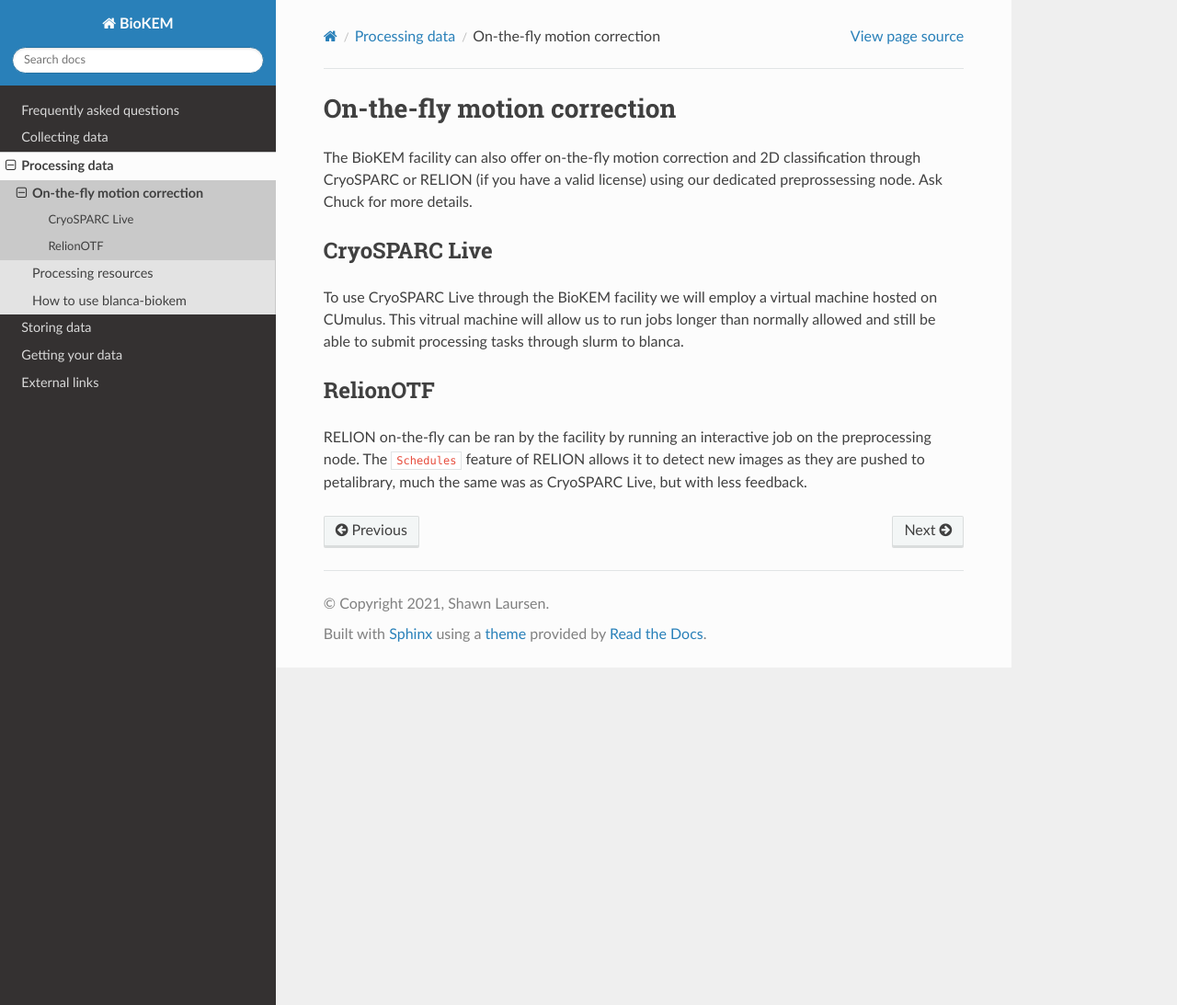
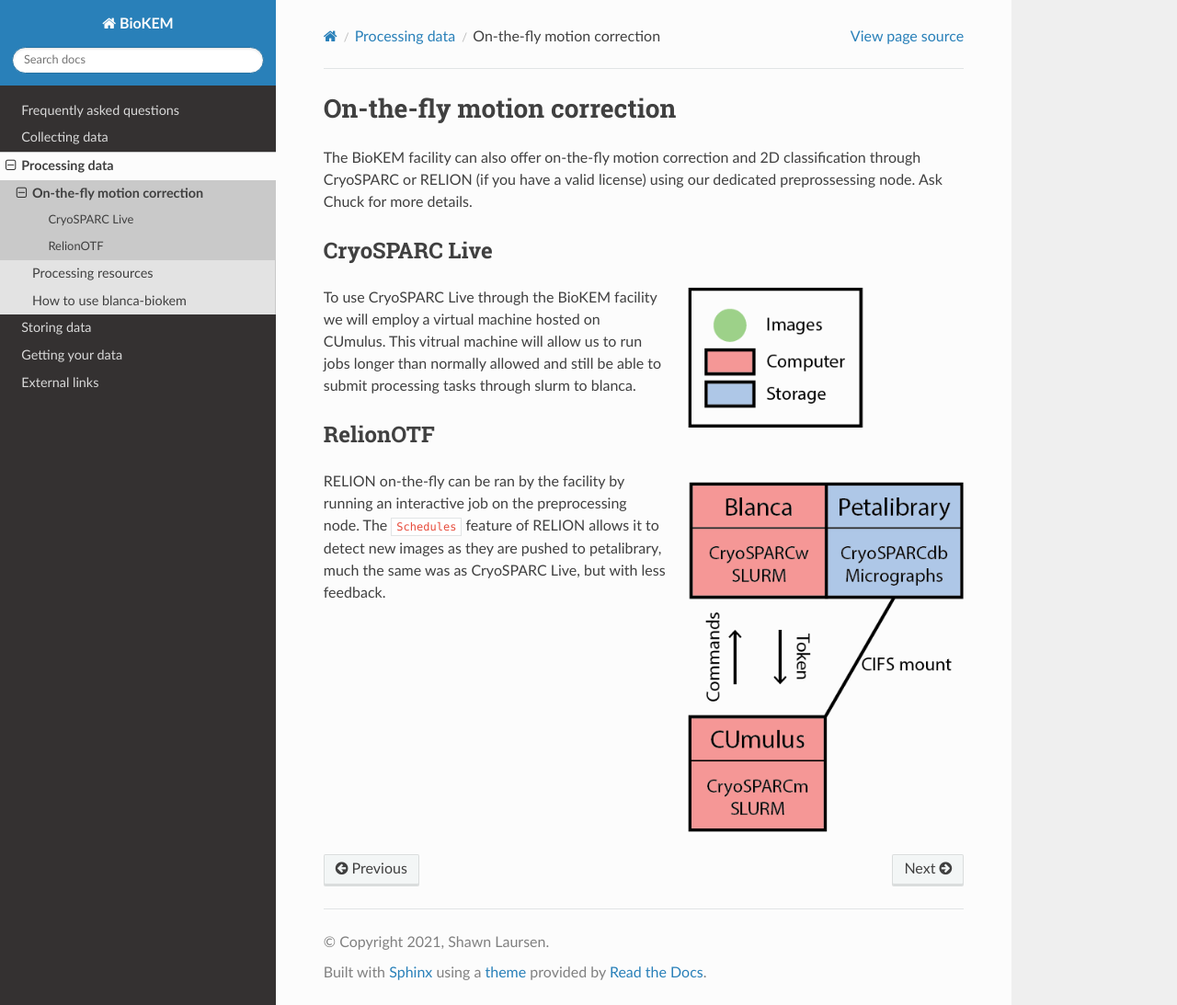
Before and after one commit to CU-BioKEM/user-guide, a Sphinx documentation site: the page built from docs/source/processing/otf_motion_correction.rst, in a window 1280 px wide and 1093 px high. Shown: the whole window at 92% size. Built offline with Sphinx 7.4.7 and the Read the Docs theme 2.0.0, drawn with Linux system fonts in a browser that asks for light colours.

Commit message:
added cryosparclive schematic

```diff
--- a/docs/source/processing/otf_motion_correction.rst
+++ b/docs/source/processing/otf_motion_correction.rst
@@ -6,6 +6,11 @@
 
 CryoSPARC Live
 --------------
+
+.. image:: ../images/schematic_cryosparclive.png
+   :width: 300
+   :align: right
+
 To use CryoSPARC Live through the BioKEM facility we will employ a virtual
 machine hosted on CUmulus. This vitrual machine will allow us to run jobs
 longer than normally allowed and still be able to submit processing tasks
```
Also changed, not shown: docs/source/images/schematic_cryosparclive.png (added).
